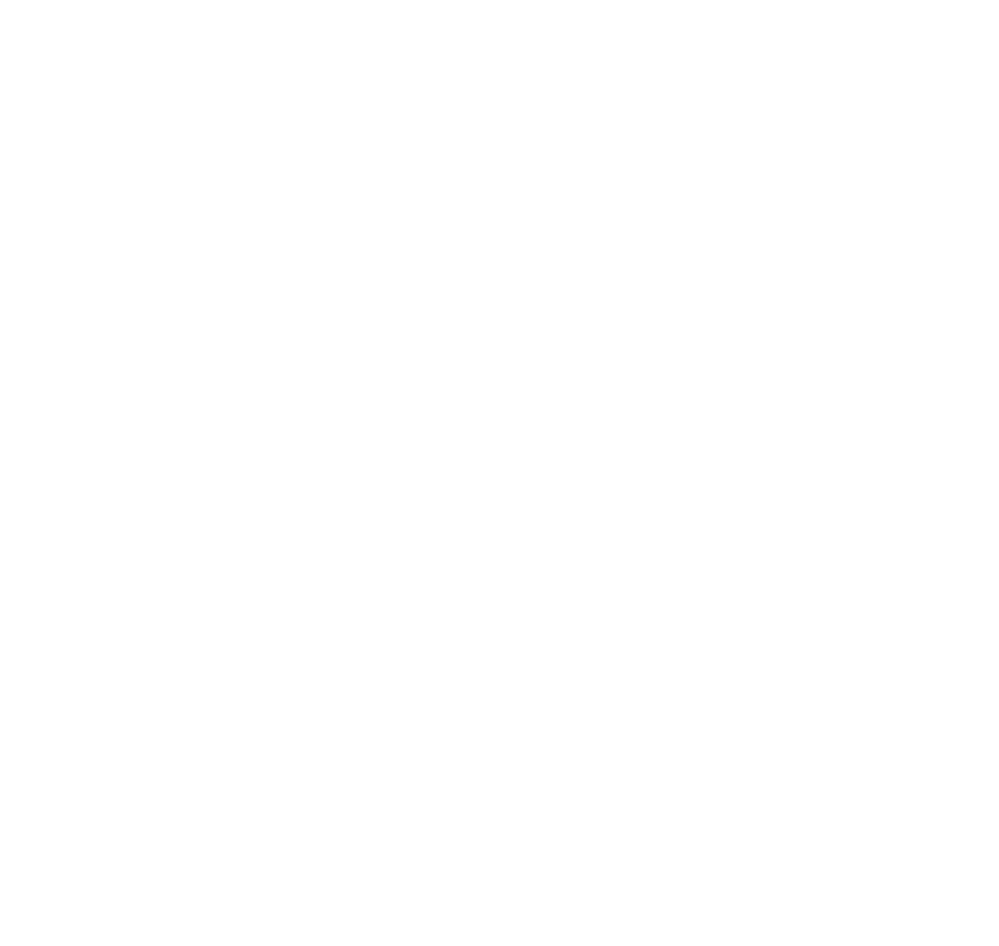
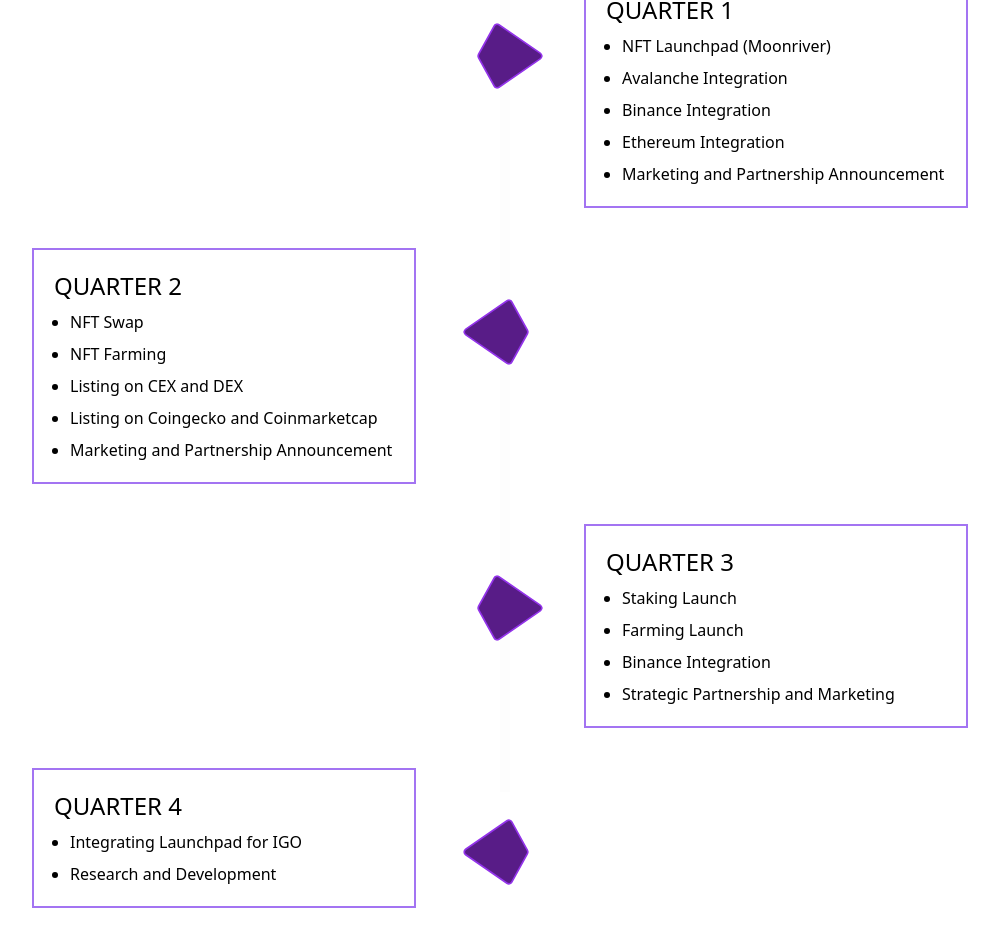
Before and after one commit to programmerpunks/quirkblox, a React (Create React App) app: page / in a window 1280 px wide. Shown: the part 1895-2841 px from the top of the page, without its empty margins (140-1139 px from the left). Before the commit the page ends 1683 px from the top, so only its background shows below. Built offline with nearby package versions, Linux system fonts and the light colour scheme.

Commit message:
Added roadmap section

```diff
--- a/src/App.js
+++ b/src/App.js
@@ -1,6 +1,7 @@
 import About from './components/about';
 import Landing from './components/landing';
 import Navbar from './components/navbar';
+import Roadmap from './components/roadmap';
 
 function App() {
   return (
@@ -8,6 +9,7 @@
     <Navbar />
     <Landing />
     <About />
+    <Roadmap />
     </>
   );
 }
--- /dev/null
+++ b/src/assets/roadmap/content/index.js
@@ -0,0 +1,35 @@
+export const RoadMapData = {
+  number: "02",
+  title: "Roadmap",
+  description:
+    "Lorem ipsum dolor sit amet, consectetur adipisicing elit. Nobis nihil dignissimos assumenda voluptatum repudiandae esse, reiciendis totam dolor. Optio laborum id ex eaque harum pariatur, nemo aspernatur cum. Eum, maiores!",
+  lunch: {
+    title: "Launch",
+    description: "Lorem ipsum dolor sit amet, consectetur adipisicing elit.",
+    percentage: "0%",
+  },
+  awareness: {
+    title: "Awareness",
+    description:
+      "Lorem ipsum dolor sit amet, consectetur adipisicing elit. Nobis nihil dignissimos assumenda voluptatum repudiandae esse, reiciendis totam dolor. Optio laborum id ex eaque harum pariatur, nemo aspernatur cum.",
+    percentage: "10%",
+  },
+  growth: {
+    title: "Growth",
+    description:
+      "Lorem ipsum dolor sit amet, consectetur adipisicing elit. Nobis nihil dignissimos assumenda voluptatum repudiandae esse, reiciendis totam dolor. Optio laborum id ex eaque harum pariatur, nemo aspernatur cum.",
+    percentage: "25%",
+  },
+  community: {
+    title: "Community",
+    description:
+      "Lorem ipsum dolor sit amet, consectetur adipisicing elit. Nobis nihil dignissimos assumenda voluptatum repudiandae esse, reiciendis totam dolor. Optio laborum id ex eaque harum pariatur, nemo aspernatur cum.",
+    percentage: "50%",
+  },
+  future: {
+    title: "Future",
+    description:
+      "Lorem ipsum dolor sit amet, consectetur adipisicing elit. Nobis nihil dignissimos assumenda voluptatum repudiandae esse, reiciendis totam dolor. Optio laborum id ex eaque harum pariatur, nemo aspernatur cum.",
+    percentage: "100%",
+  },
+};
--- a/src/components/about/index.jsx
+++ b/src/components/about/index.jsx
@@ -12,7 +12,7 @@
   return (
     <>
       <div className="bg-[#f9f9fc] px-0 md:px-[20%] pt-20 overflow-x-hidden">
-        <div className="w-full px-10 justify-center md:w-[60%]">
+        <div className="w-full px-10 justify-center lg:w-[60%]">
           <div class="relative flex items-center h-10">
             <span className="font-poppins">{AboutData.number}</span>
             <div class="flex justify-center items-center w-40 h-[1px] bg-[#474747] top-1/2 transform -translate-y-1/2 left-full ml-1"></div>
@@ -21,11 +21,11 @@
           <div className="font-poppins text-[55px]">{AboutData.title}</div>
           <div className="mt-4 text-[#474747]">{AboutData.description}</div>
         </div>
-        <div className="flex flex-col md:flex-row p-1 md:p-10 w-full">
+        <div className="flex flex-col lg:flex-row p-1 lg:p-10 w-full">
           <img
             src={AboutData.image}
             alt="/"
-            className="w-full md:w-[50%]"
+            className="w-full lg:w-[50%]"
             data-aos="fade-right"
             data-aos-offset="300"
             data-aos-easing="ease-in-sine"
--- /dev/null
+++ b/src/components/roadmap/LeftCard.js
@@ -0,0 +1,29 @@
+import RoadmapCard from './RoadmapCard'
+
+const LeftCard = ({ heading, list }) => {
+  return (
+    <>
+      <div className="flex mb:max-sm:flex-row-reverse mb:max-sm:justify-end sm:justify-start sm:w-full">
+        <div className="sm:w-[45%] sm:flex sm:justify-end">
+          <RoadmapCard heading={heading} list={list} />
+        </div>
+        <div className="sm:pl-[1.5%] pt-[5%]">
+          <svg
+            viewBox="0 0 48 48"
+            fill="#581C87"
+            xmlns="http://www.w3.org/2000/svg"
+            className="-rotate-90 sm:rotate-90 h-20 w-20 mb:max-sm:w-10 mb:max-sm:h-10"
+          >
+            <path
+              d="M5.93882 13.9336L23.0362 4.53011C23.6363 4.20002 24.3637 4.20002 24.9638 4.53011L42.0612 13.9336C43.0988 14.5043 43.4161 15.8467 42.7438 16.8215L25.6464 41.6127C24.8515 42.7654 23.1485 42.7654 22.3536 41.6127L5.25624 16.8215C4.58391 15.8467 4.90118 14.5044 5.93882 13.9336Z"
+              stroke="#9333EA"
+              strokeWidth="1"
+              className="border-[2px] border-violet-900"
+            />
+          </svg>
+        </div>
+      </div>
+    </>
+  )
+}
+export default LeftCard
--- /dev/null
+++ b/src/components/roadmap/RightCard.js
@@ -0,0 +1,30 @@
+import RoadmapCard from './RoadmapCard'
+
+function RightCard({ heading, list }) {
+  return (
+    <>
+      <div className="flex sm:justify-end sm:w-full">
+        <div className="sm:pr-[1%] pt-[5%]">
+          <svg
+            viewBox="0 0 48 48"
+            fill="#581C87"
+            xmlns="http://www.w3.org/2000/svg"
+            className='-rotate-90 h-20 w-20 mb:max-sm:w-10 mb:max-sm:h-10 '
+          >
+            <path
+              d="M5.93882 13.9336L23.0362 4.53011C23.6363 4.20002 24.3637 4.20002 24.9638 4.53011L42.0612 13.9336C43.0988 14.5043 43.4161 15.8467 42.7438 16.8215L25.6464 41.6127C24.8515 42.7654 23.1485 42.7654 22.3536 41.6127L5.25624 16.8215C4.58391 15.8467 4.90118 14.5044 5.93882 13.9336Z"
+              stroke="#9333EA"
+              strokeWidth="1"
+              className='border-[2px] border-violet-900'
+            />
+          </svg>
+        </div>
+        <div className="sm:w-[45%] sm:flex sm:justify-start">
+          <RoadmapCard heading={heading} list={list} />
+        </div>
+      </div>
+    </>
+  )
+}
+
+export default RightCard
--- /dev/null
+++ b/src/components/roadmap/RoadmapCard.js
@@ -0,0 +1,13 @@
+const RoadmapCard = ({ heading, list }) => {
+  return (
+    <div className="px-5 py-5 border-[2px] border-violet-600/70 mx-5 my-5 bg-slate-50/10 mb:w-64 sm:w-80 xl:w-96">
+      <h1 className="uppercase pb-2 text-lg xl:text-2xl">{heading}</h1>
+      <ul className="text-xs space-y-2 pl-4 list-disc xl:text-base">
+        {list.map((item, index) => {
+          return <li key={index}>{item}</li>
+        })}
+      </ul>
+    </div>
+  )
+}
+export default RoadmapCard
--- /dev/null
+++ b/src/components/roadmap/index.js
@@ -0,0 +1,55 @@
+import LeftCard from './LeftCard'
+import RightCard from './RightCard'
+
+const RoadMap = () => {
+  return (
+    <div className="py-5 mb:max-sm:px-5 items-center object-contain">
+      <h1 className="uppercase flex justify-center pb-5 text-3xl font-extrabold sm:pb-10 md:pb-12 lg:pb-14 2xl:pb-16 sm:pt-10 md:text-4xl lg:text-5xl 2xl:text-6xl">
+        Road Map
+      </h1>
+
+      <div className="absolute border-opacity-20 border-gray-100 h-[100%] border-[5px] left-[7%] sm:absolute sm:border-opacity-20 sm:border-gray-100 xl:h-[105%] sm:border-[5px] sm:left-[50%]"></div>
+
+      <RightCard
+        heading={'Quarter 1'}
+        list={[
+          'NFT Launchpad (Moonriver)',
+          'Avalanche Integration',
+          'Binance Integration',
+          'Ethereum Integration',
+          'Marketing and Partnership Announcement',
+        ]}
+      />
+
+        <LeftCard
+          heading={'Quarter 2'}
+          list={[
+            'NFT Swap',
+            'NFT Farming',
+            'Listing on CEX and DEX',
+            'Listing on Coingecko and Coinmarketcap',
+            'Marketing and Partnership Announcement',
+          ]}
+        />
+
+        <RightCard
+          heading={'Quarter 3'}
+          list={[
+            'Staking Launch',
+            'Farming Launch',
+            'Binance Integration',
+            ' Strategic Partnership and Marketing',
+          ]}
+        />
+
+        <LeftCard
+          heading={'Quarter 4'}
+          list={[
+            'Integrating Launchpad for IGO',
+            'Research and Development',
+          ]}
+        />
+    </div>
+  )
+}
+export default RoadMap
```
